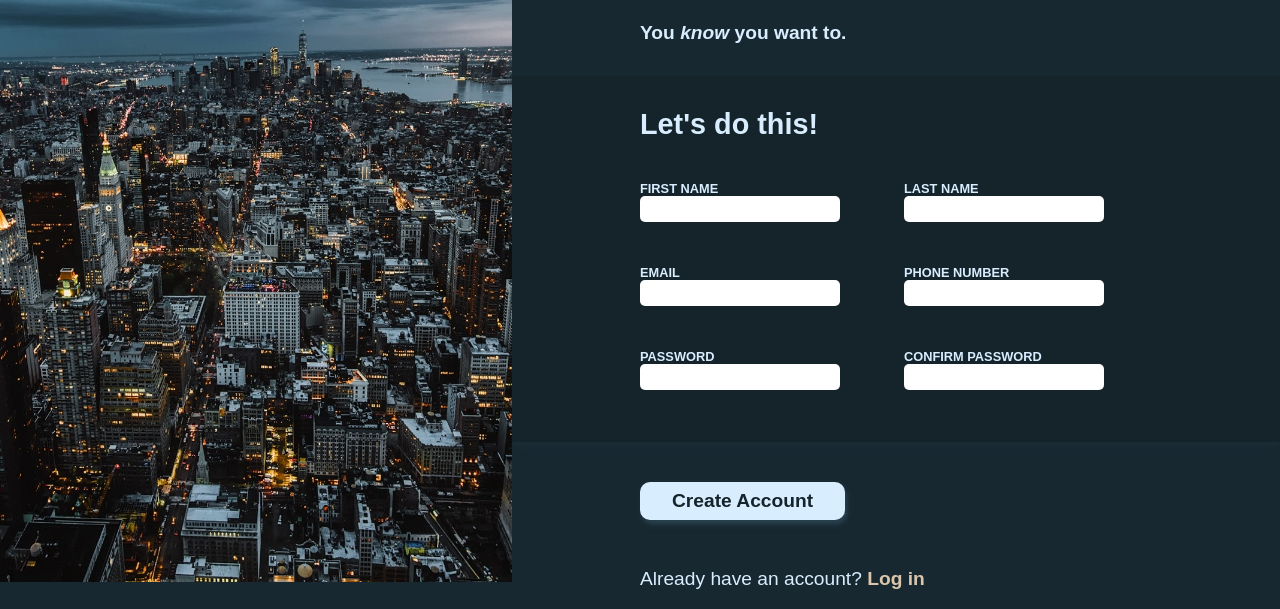
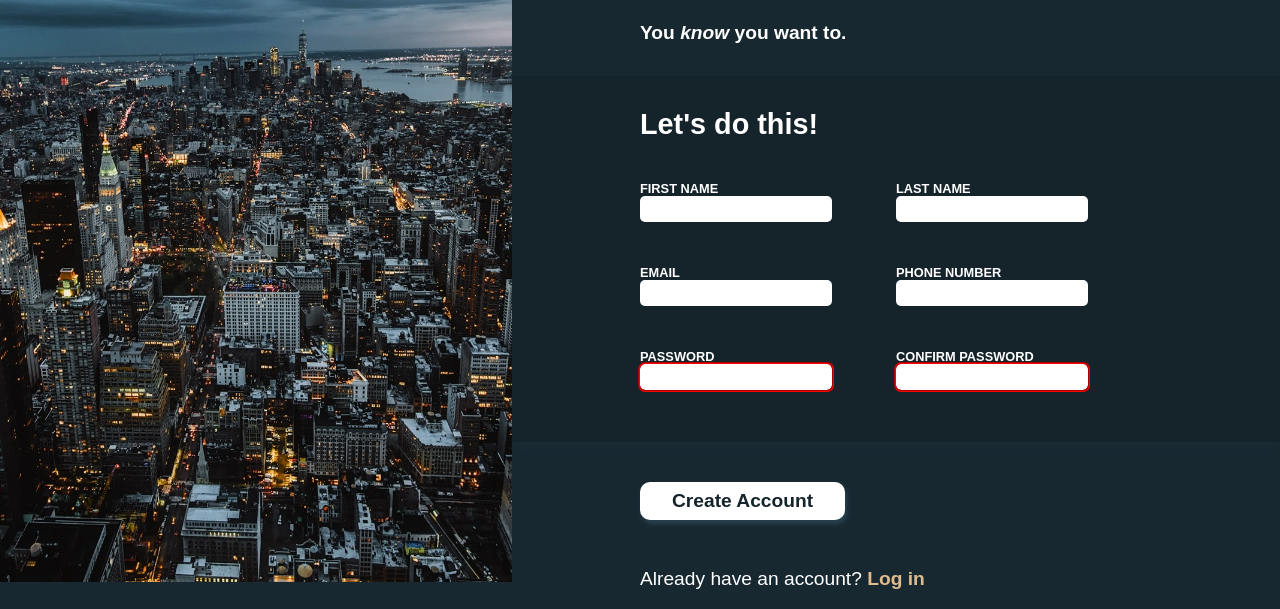
Before and after one commit to mateusmtoledo/sign-up-form, a plain HTML site: page index.html in a window 1280 px wide. Shown: the part 218-827 px from the top of the page. Drawn offline with Linux system fonts and the light colour scheme.

Commit message:
Add initial invalid status for the password inputs

```diff
--- a/index.html
+++ b/index.html
@@ -30,27 +30,27 @@
             <div>
                 <p>
                     <label for="first-name">FIRST NAME</label>
-                    <input type="text" name="user_fname" id="first-name">
+                    <input type="text" name="user_fname" id="first-name" required>
                 </p>
                 <p>
                     <label for="last-name">LAST NAME</label>
-                    <input type="text" name="user_lname" id="last-name">
+                    <input type="text" name="user_lname" id="last-name" required>
                 </p>
                 <p>
                     <label for="email">EMAIL</label>
-                    <input type="email" name="user_email" id="email">
+                    <input type="email" name="user_email" id="email" required>
                 </p>
                 <p>
                     <label for="phone">PHONE NUMBER</label>
-                    <input type="tel" name="user_phone" id="phone">
+                    <input type="tel" name="user_phone" id="phone" required>
                 </p>
                 <p>
                     <label for="password">PASSWORD</label>
-                    <input type="password" name="user_password" id="password">
+                    <input type="password" name="user_password" id="password" required invalid>
                 </p>
                 <p>
                     <label for="confirm-password">CONFIRM PASSWORD</label>
-                    <input type="password" name="confirm_password" id="confirm-password">
+                    <input type="password" name="confirm_password" id="confirm-password" required>
                 </p>
             </div>
             <button type="submit">Create Account</button>
--- a/style.css
+++ b/style.css
@@ -2,9 +2,10 @@
     font-family: Arial, Helvetica, sans-serif;
     font-size: 16px;
     --dark: #15232b;
-    --lightblue: #d8eeff;
-    --beige: #dac6ab;
+    --white: #ffffff;
+    --beige: #dfbb8d;
     --darkblue: #182831;
+
 }
 
 @font-face {
@@ -18,7 +19,11 @@ body {
     display: flex;
     font-size: 1.2rem;
     background-color: var(--darkblue);
-    color: var(--lightblue);
+    color: var(--white);
+}
+
+input[type="password"]:invalid {
+    outline: 2px groove red;
 }
 
 .container {
@@ -99,7 +104,7 @@ button {
     border-radius: 10px;
     border: 0;
     box-shadow: 2px 4px 8px 0 rgba(73, 115, 135, 0.2), 2px 4px 3px 0 rgba(73, 115, 135, 0.2);
-    background-color: var(--lightblue);
+    background-color: var(--white);
     color: var(--dark);
     font-weight: 700;
 }
@@ -126,6 +131,7 @@ input {
     font-size: 1rem;
     border-radius: 5px;
     border: none;
+    box-sizing: border-box;
 }
 
 label {
```
